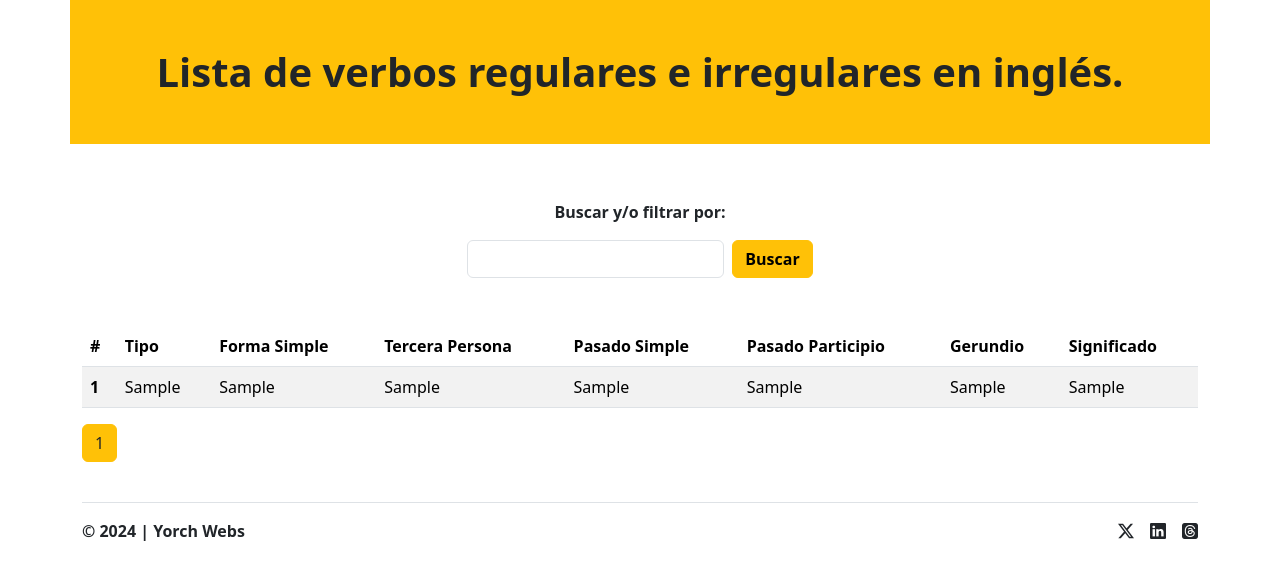
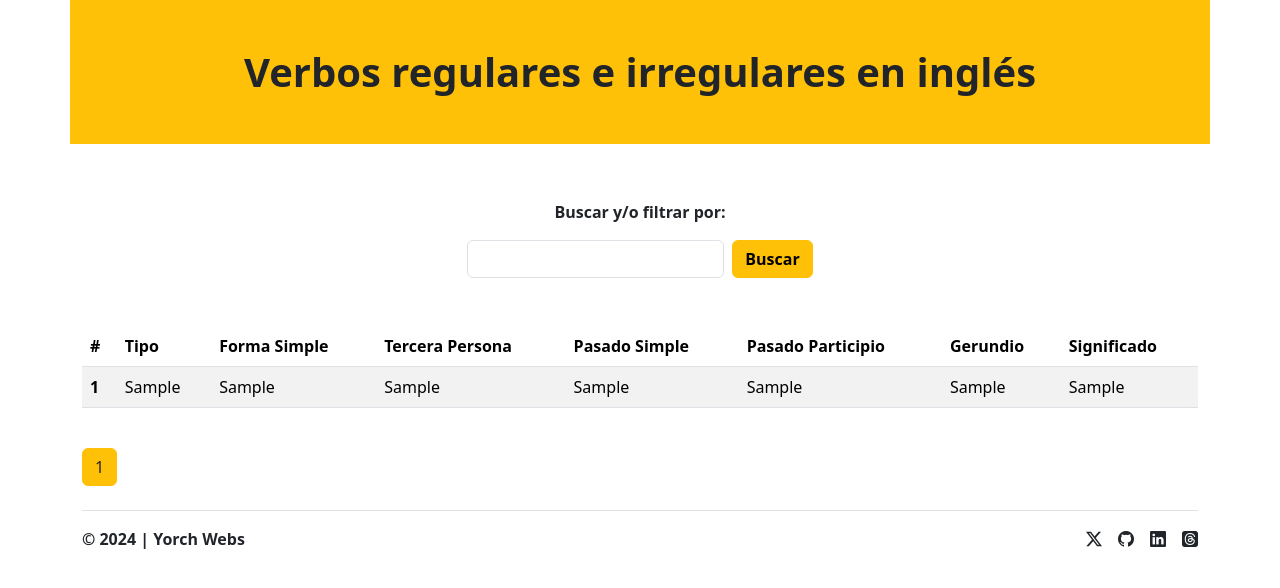
Before and after one commit to yorchwebs/english-verbs, a Flask app: page / in a window 1280 px wide. Shown: the top 588 px of the page. Run offline with Flask 3, Linux system fonts and the light colour scheme; tables that the repository leaves empty hold one stand-in row (values such as "Sample post").

Commit message:
refactor(html): Change the structure and bootstrap classes

```diff
--- a/app/templates/index.html
+++ b/app/templates/index.html
@@ -10,7 +10,7 @@
     <link href="https://cdn.jsdelivr.net/npm/bootstrap@5.3.3/dist/css/bootstrap.min.css" rel="stylesheet"
         integrity="sha384-QWTKZyjpPEjISv5WaRU9OFeRpok6YctnYmDr5pNlyT2bRjXh0JMhjY6hW+ALEwIH" crossorigin="anonymous">
     <link rel="stylesheet" href="https://cdn.jsdelivr.net/npm/bootstrap-icons@1.11.3/font/bootstrap-icons.min.css">
-    <title>English Verb List</title>
+    <title>Verbos en inglés</title>
 </head>
 
 <body>
@@ -18,7 +18,7 @@
     <!-- Tittle -->
     {% block header %}
     <header class="container px-0">
-        <h1 class="text-center bg-warning fw-bold p-5">Lista de verbos regulares e irregulares en inglés.</h1>
+        <h1 class="text-center bg-warning fw-bold p-5">Verbos regulares e irregulares en inglés</h1>
     </header>
     {% endblock %}
     {% block content %}
@@ -38,7 +38,8 @@
     </div>
 
     <!-- Section: Table -->
-    <section class="container overflow-scroll">
+    <section class="container">
+        <div class="table-responsive">
             <table class="table table-striped">
                 <thead>
                     <tr>
@@ -70,6 +71,13 @@
                     {% endif %}
                 </tbody>
             </table>
+        </div>
+    </section>
+    {% endblock %}
+
+    {% block pagination %}
+
+    <section class="container mt-4">
         <nav aria-label="Page navigation">
             <ul class="pagination">
                 {% if page > 1 %}
@@ -124,23 +132,24 @@
             </ul>
         </nav>
     </section>
+
     {% endblock %}
 
     <!-- Section: Footer -->
     {% block footer %}
     <div class="container">
-        <footer class="d-flex flex-wrap justify-content-between align-items-center py-3 my-4 border-top">
-            <div class="col-md-4 d-flex align-items-start">
-                <span class="mb-3 mb-md-0 text-body-dark fw-bold">© 2024 | Yorch Webs</span>
+        <footer class="d-flex justify-content-between py-3 my-4 border-top">
+            <div class="col-md-4 d-flex justify-content-start">
+                <span class="mb-3 mb-md-0 text-body-dark fw-bold">© 2024 | <a class="text-dark text-decoration-none fw-bold" href="https://yorchwebs.com" target="_blank">Yorch Webs</a></span>
             </div>
 
             <div class="col-md-4 d-flex justify-content-end gap-3">
-                <a href="https://twitter.com/yorchwebs" target="_blank"><i class="bi bi-twitter-x text-dark"></i></li>
-                </a>
+                <a href="https://twitter.com/yorchwebs" target="_blank"><i class="bi bi-twitter-x text-dark fs-6"></i></li></a>
+                <a href="https://github.com/yorchwebs" target="_blank"><i class="bi bi-github text-dark fs-6"></i></a>
                 <a href="https://www.linkedin.com/in/yorchwebs/" target="_blank"><i
-                        class="bi bi-linkedin text-dark"></i></a>
+                    class="bi bi-linkedin text-dark fs-6"></i></a>
                 <a href="https://www.threads.net/@yorchwebs" target="_blank"><i
-                        class="bi bi-threads-fill text-dark"></i></a>
+                    class="bi bi-threads-fill text-dark fs-6"></i></a>
             </div>
         </footer>
     </div>
```
Lines whose indentation alone changed are shown as unchanged.
